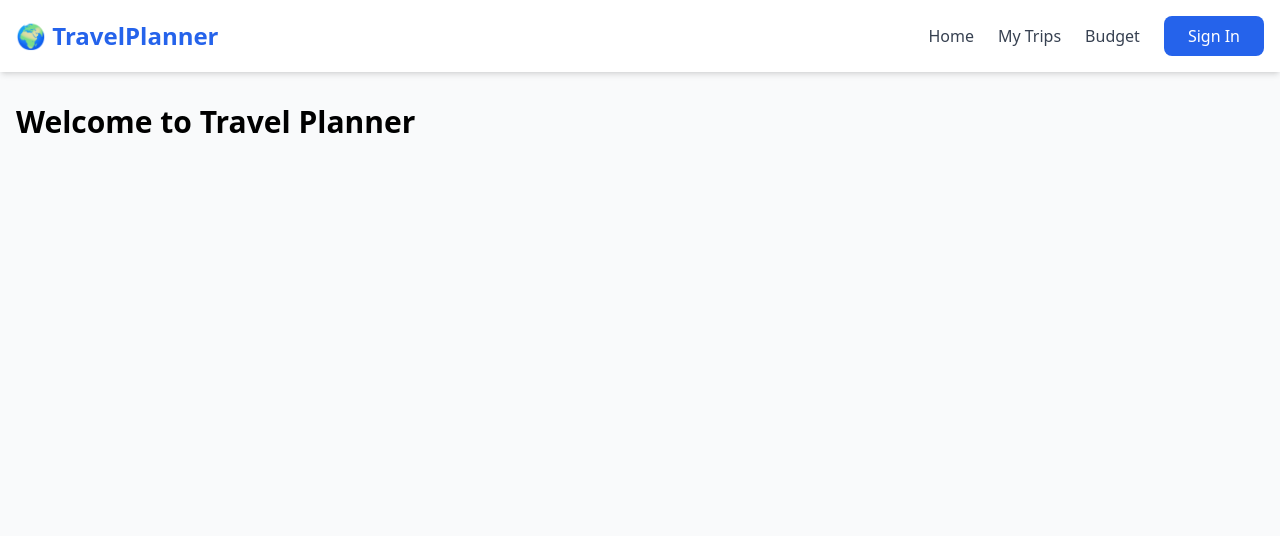
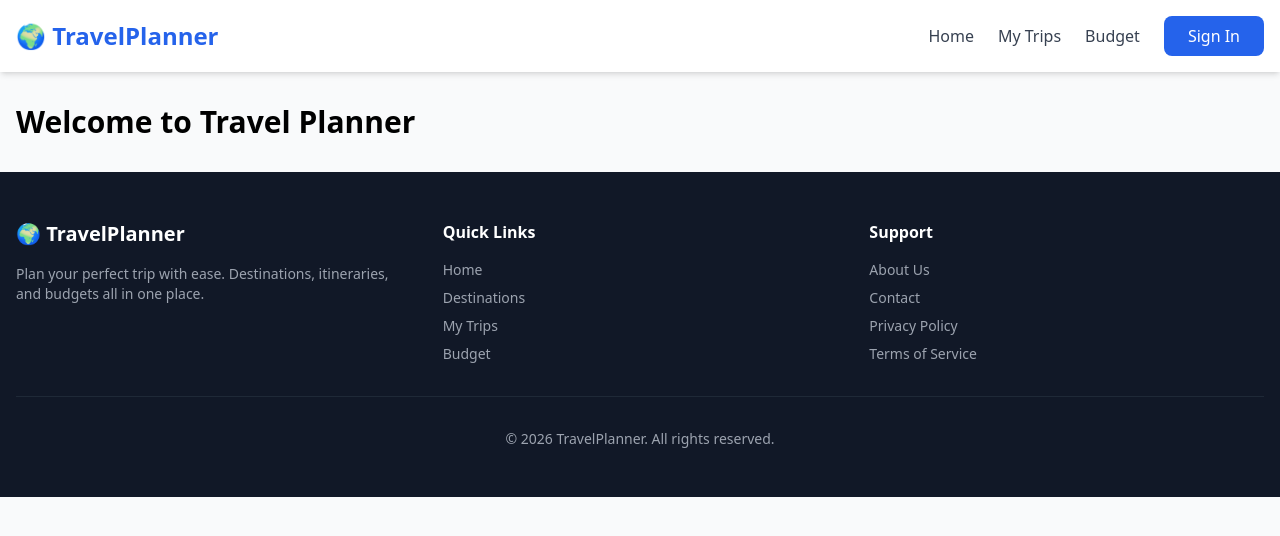
Before and after one commit to DzifaAA-19/travel-planner-app, a React (Vite) app in the folder travel-planner-app/: page /destinations/1 in a window 1280 px wide. Shown: the top 536 px of the page. Built offline with nearby package versions, Linux system fonts and the light colour scheme.

Commit message:
Added footer to homepage

```diff
--- a/travel-planner-app/src/App.jsx
+++ b/travel-planner-app/src/App.jsx
@@ -1,4 +1,5 @@
 import Navbar from './components/Navbar'
+import Footer from './components/Footer'
 
 function App() {
   return (
@@ -7,6 +8,8 @@ function App() {
       <main className="max-w-7xl mx-auto px-4 py-8">
         <h1 className="text-3xl font-bold">Welcome to Travel Planner</h1>
       </main>
+    <Footer />
+
     </div>
   )
 }
--- /dev/null
+++ b/travel-planner-app/src/components/Footer.jsx
@@ -0,0 +1,50 @@
+function Footer() {
+  return (
+    <footer className="bg-gray-900 text-white py-12">
+      <div className="max-w-7xl mx-auto px-4">
+
+        <div className="grid grid-cols-1 md:grid-cols-3 gap-8 mb-8">
+
+          {/* Column 1 - Brand */}
+          <div>
+            <h3 className="text-xl font-bold mb-4">🌍 TravelPlanner</h3>
+            <p className="text-gray-400 text-sm">
+              Plan your perfect trip with ease. Destinations, itineraries, and budgets all in one place.
+            </p>
+          </div>
+
+          {/* Column 2 - Quick Links */}
+          <div>
+            <h4 className="font-semibold mb-4">Quick Links</h4>
+            <ul className="space-y-2 text-sm text-gray-400">
+              <li><a href="/" className="hover:text-white transition">Home</a></li>
+              <li><a href="/destinations" className="hover:text-white transition">Destinations</a></li>
+              <li><a href="/trips" className="hover:text-white transition">My Trips</a></li>
+              <li><a href="/budget" className="hover:text-white transition">Budget</a></li>
+            </ul>
+          </div>
+
+          {/* Column 3 - Support */}
+          <div>
+            <h4 className="font-semibold mb-4">Support</h4>
+            <ul className="space-y-2 text-sm text-gray-400">
+              <li><a href="#" className="hover:text-white transition">About Us</a></li>
+              <li><a href="#" className="hover:text-white transition">Contact</a></li>
+              <li><a href="#" className="hover:text-white transition">Privacy Policy</a></li>
+              <li><a href="#" className="hover:text-white transition">Terms of Service</a></li>
+            </ul>
+          </div>
+
+        </div>
+
+        {/* Bottom Bar - Copyright */}
+        <div className="border-t border-gray-800 pt-8 text-center text-sm text-gray-400">
+          <p>© 2026 TravelPlanner. All rights reserved.</p>
+        </div>
+
+      </div>
+    </footer>
+  )
+}
+
+export default Footer
```
